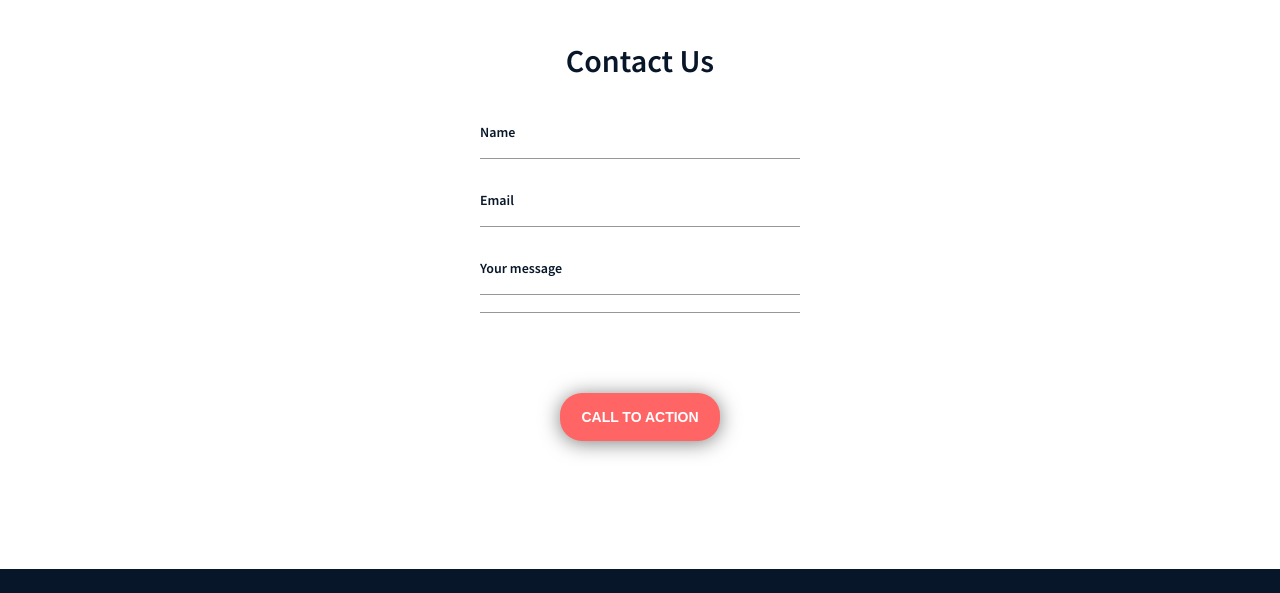
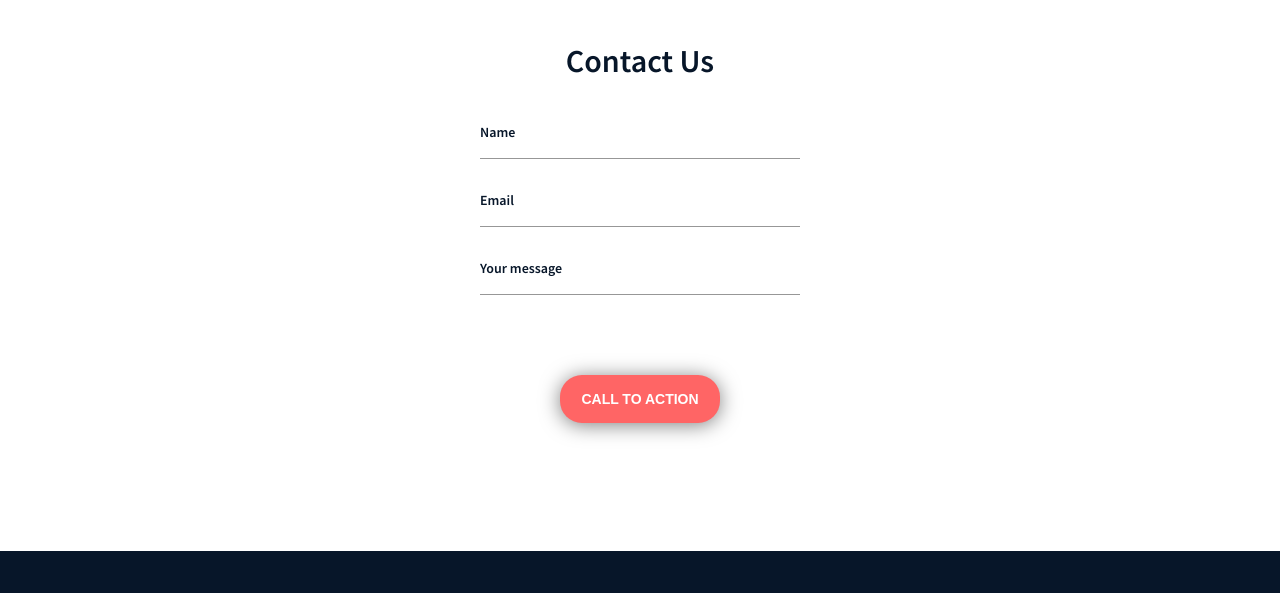
Before and after one commit to Zytronium/atlas-headphones, a website: page index.html in a window 1280 px wide. Shown: the part 2158-2751 px from the top of the page. Drawn offline with Linux system fonts and the light colour scheme; files whose address does not match are found by name.

Commit message:
fixed message input having two bars

```diff
--- a/index.html
+++ b/index.html
@@ -141,7 +141,7 @@
             </div>
             <div class="input-group">
                 <label for="message">Your message</label>
-                <input type="text" id="message" name="message" required><input>
+                <input type="text" id="message" name="message" required>
             </div>
             <div id="contact-button1">
                 <button type="contact" id="contact-button2">CALL TO ACTION</button>
```
